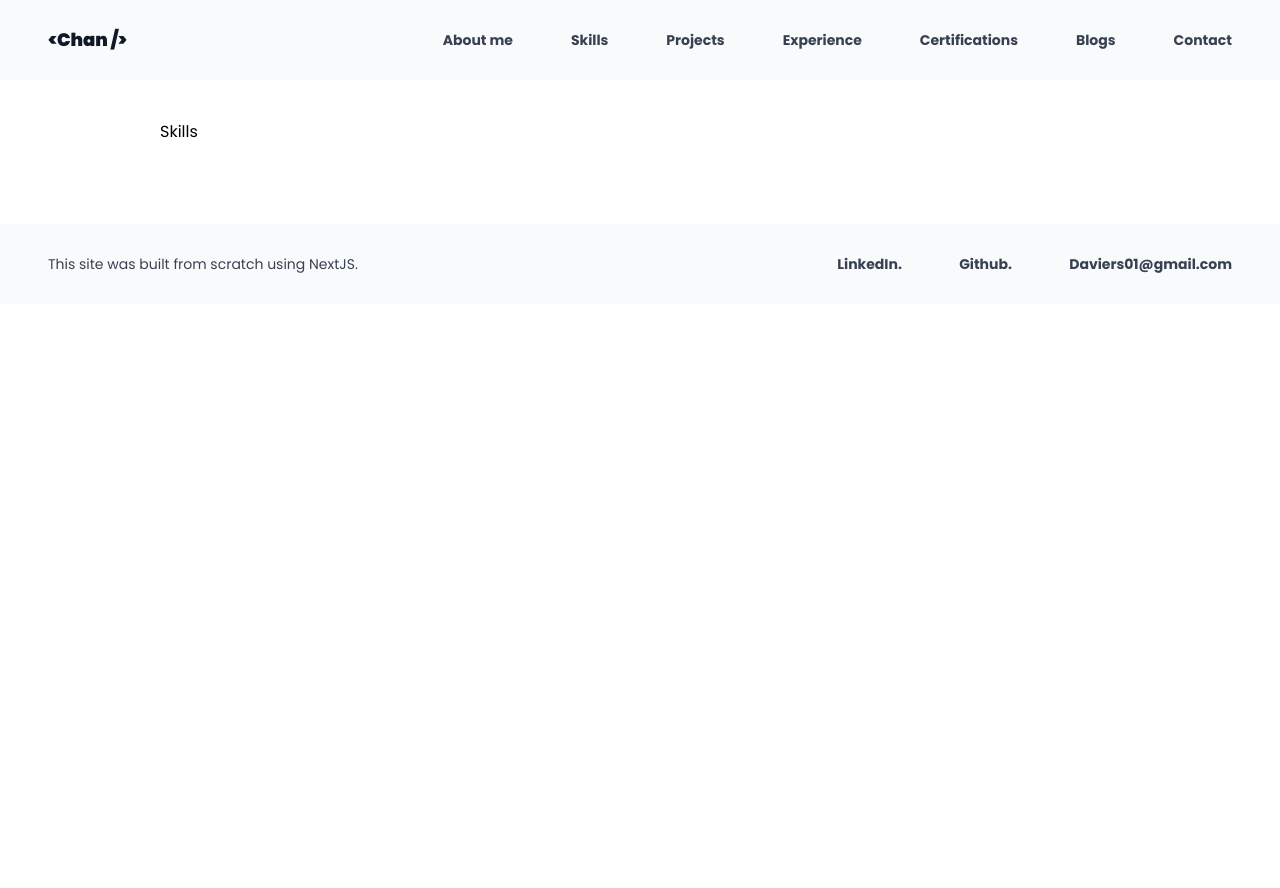
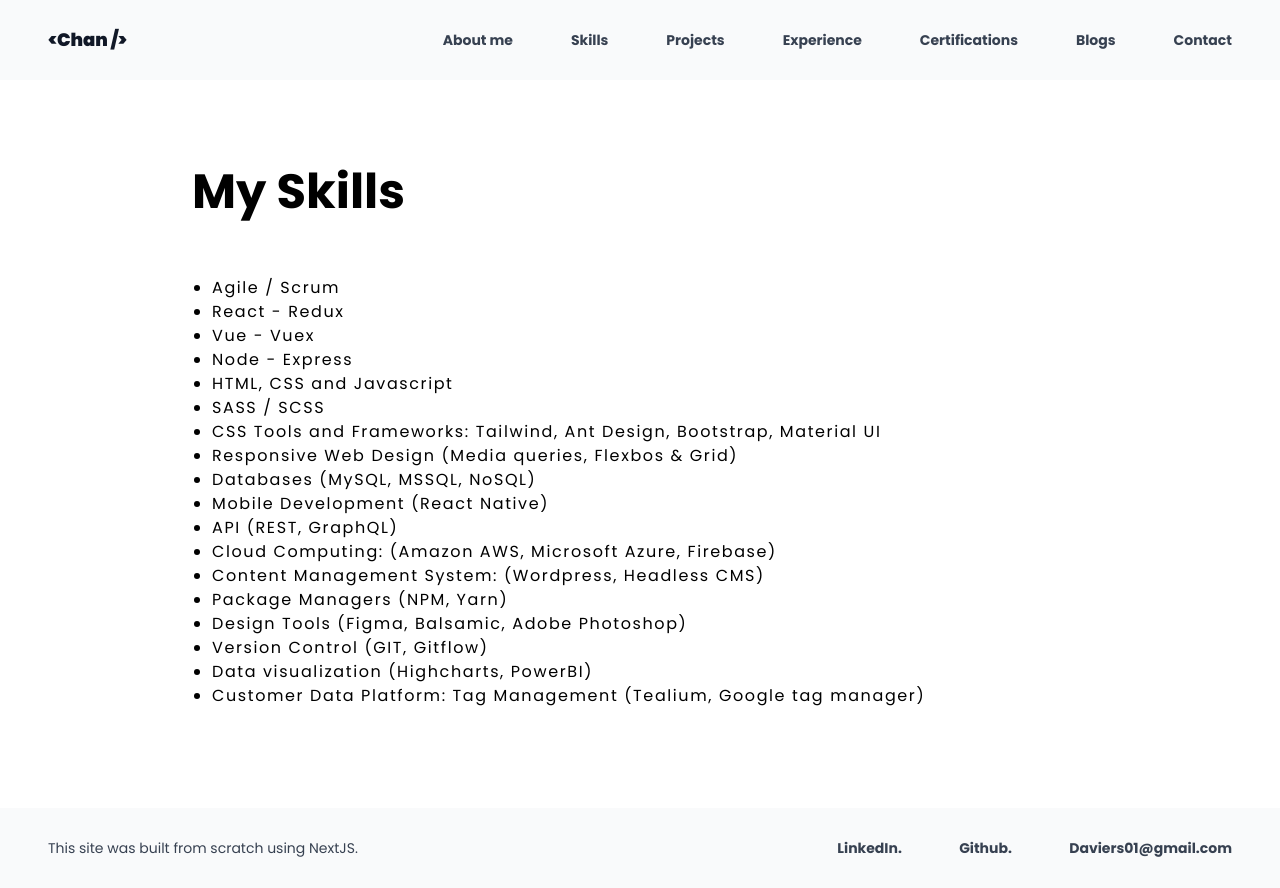
Before and after one commit to Daviers01/Chanfolio, a Next.js app: page /skills in a window 1280 px wide. Before the commit the page ends 800 px from the top, so only its background shows below. Built offline with nearby package versions, Linux system fonts and the light colour scheme.

Commit message:
add skills page

```diff
--- /dev/null
+++ b/components/Button.tsx
@@ -0,0 +1,25 @@
+import { useRouter } from "next/router";
+
+interface IButton {
+  onClick?: () => void;
+  children: any;
+}
+
+const Button = (props: IButton) => {
+  const router = useRouter();
+
+  const onClickHandler = () => {
+    router.push("./about");
+  };
+
+  return (
+    <button
+      className="my-4 p-4 bg-gray-900 inline-block rounded-lg text-lg text-white drop-shadow-2xl hover:bg-gray-800"
+      onClick={onClickHandler}
+    >
+      {props.children}
+    </button>
+  );
+};
+
+export default Button;
--- a/pages/about.tsx
+++ b/pages/about.tsx
@@ -29,12 +29,10 @@ const About: NextPage = (props) => {
         />
       </div>
       <div className="relative w-full lg:w-3/5 lg:px-8 pt-10 xl:pt-12">
-        <div className="absolute -z-10 w-max -top-20 lg:-top-2 left-16 sm:left-36 md:left-56 lg:-left-8 font-black text-gray-100 opacity-80 tracking-widest rotate-90 lg:rotate-0 text-[150px] leading-none">
+        {/* <div className="absolute -z-10 w-max -top-20 lg:-top-2 left-16 sm:left-36 md:left-56 lg:-left-8 font-black text-gray-100 opacity-80 tracking-widest rotate-90 lg:rotate-0 text-[150px] leading-none">
           ABOUT ME
-        </div>
-        <h1 className="text-2xl lg:text-4xl xl:text-5xl font-bold">
-          About me-hee
-        </h1>
+        </div> */}
+        <h1 className="text-2xl lg:text-4xl xl:text-5xl font-bold">About me</h1>
         <div className="leading-7 text-xs lg:text-sm xl:text-base tracking-normal lg:tracking-wider xl:tracking-widest">
           <p className="pt-8">
             👋 Hi, I'm <span className="font-bold">Chan Laurente</span> from
--- a/pages/skills.tsx
+++ b/pages/skills.tsx
@@ -1,7 +1,64 @@
 import type { NextPage } from "next";
+import Image from "next/future/image";
 
-const Skills: NextPage = () => {
-  return <>Skills</>;
+// This function gets called at build time
+export async function getStaticProps() {
+  // Call an external API endpoint to get posts
+  const res = await fetch("http://localhost:3000/api/hello");
+
+  // By returning { props: { posts } }, the Blog component
+  // will receive `posts` as a prop at build time
+  return {
+    props: {
+      data: await res.json(),
+    },
+  };
+}
+
+const skillset = [
+  "Agile / Scrum",
+  "React - Redux",
+  "Vue - Vuex",
+  "Node - Express",
+  "HTML, CSS and Javascript",
+  "SASS / SCSS",
+  "CSS Tools and Frameworks: Tailwind, Ant Design, Bootstrap, Material UI",
+  "Responsive Web Design (Media queries, Flexbos & Grid)",
+  "Databases (MySQL, MSSQL, NoSQL)",
+  "Mobile Development (React Native)",
+  "API (REST, GraphQL)",
+  "Cloud Computing: (Amazon AWS, Microsoft Azure, Firebase)",
+  "Content Management System: (Wordpress, Headless CMS)",
+  "Package Managers (NPM, Yarn)",
+  "Design Tools (Figma, Balsamic, Adobe Photoshop)",
+  "Version Control (GIT, Gitflow)",
+  "Data visualization (Highcharts, PowerBI)",
+  "Customer Data Platform: Tag Management (Tealium, Google tag manager)",
+];
+
+const Skills: NextPage = (props) => {
+  console.log(props);
+  return (
+    <div className="flex flex-col lg:flex-row lg:justify-between">
+      <div className="relative w-full lg:px-8 pt-10 xl:pt-12">
+        {/* <div className="absolute top-0 -z-10 w-max font-black text-gray-100 opacity-80 tracking-widest text-9xl leading-none">
+          TECH & TOOLS
+        </div> */}
+        <h1 className="text-2xl lg:text-4xl xl:text-5xl font-bold">
+          My Skills
+        </h1>
+        <div className="leading-7 text-xs lg:text-sm xl:text-base tracking-normal lg:tracking-wider xl:tracking-widest">
+          <div className="mt-10 p-5 rounded-2xl">
+            <ul className="list-disc">
+              {skillset.map((skill, i) => {
+                return <li key={i}>{skill}</li>;
+              })}
+            </ul>
+          </div>
+        </div>
+      </div>
+    </div>
+  );
 };
 
 export default Skills;
```
